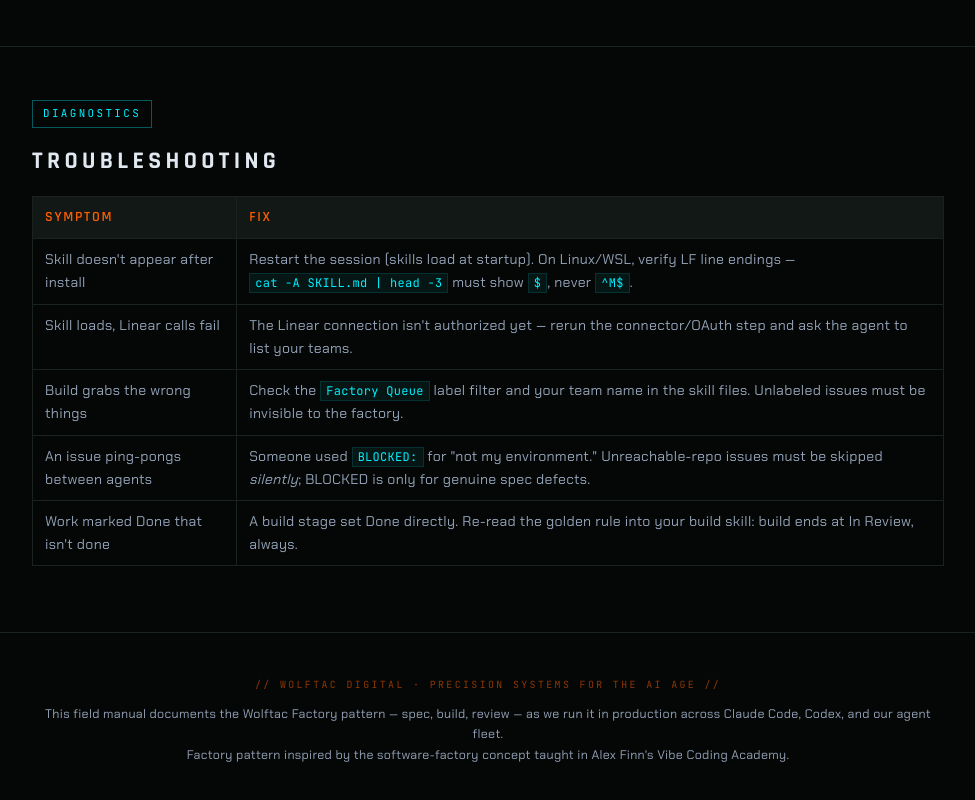
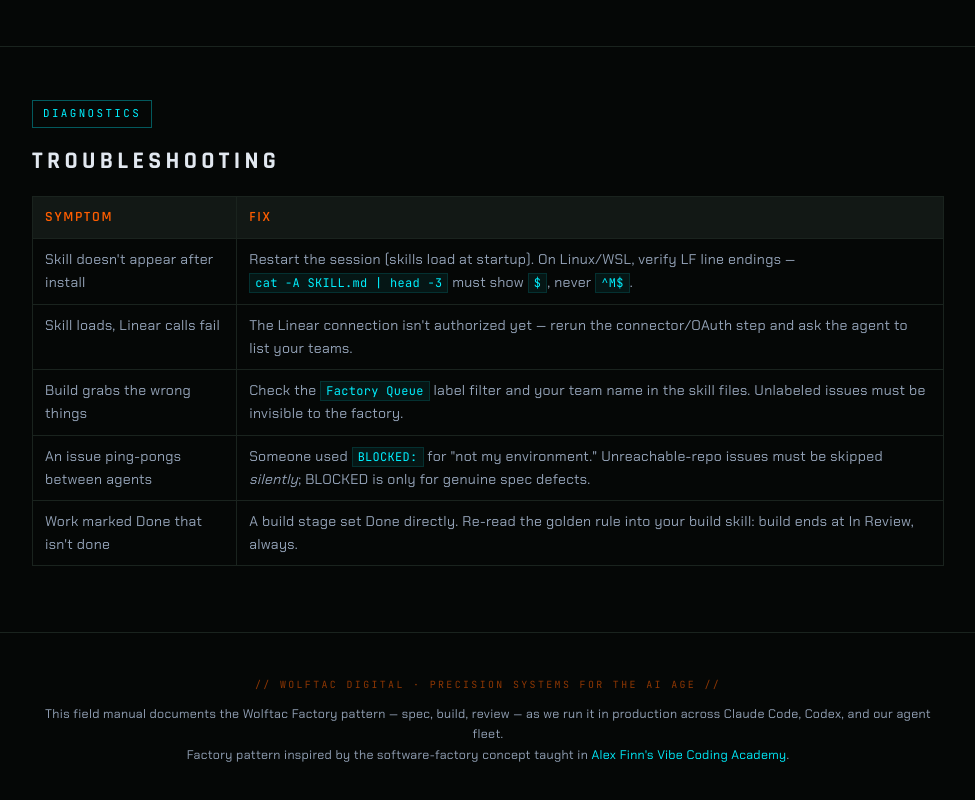
Before and after one commit to WolftacDigital/wolftac-factory, a plain HTML site: page share/build-your-own-agent-factory.html in a window 1280 px wide. Shown: the part 7315-8115 px from the top of the page, without its empty margins (152-1127 px from the left). Drawn offline with Linux system fonts and the light colour scheme.

Commit message:
Field manual: link Alex Finn's Vibe Coding Academy credit to affiliate URL
Co-Authored-By: Claude Sonnet 5 <noreply@anthropic.com>

```diff
--- a/share/build-your-own-agent-factory.html
+++ b/share/build-your-own-agent-factory.html
@@ -607,7 +607,7 @@ the code during a PASS.</pre>
 <footer>
   <div class="wrap">
     <span class="mono">// Wolftac Digital · Precision Systems for the AI Age //</span>
-    <p>This field manual documents the Wolftac Factory pattern — spec, build, review — as we run it in production across Claude Code, Codex, and our agent fleet.<br>Factory pattern inspired by the software-factory concept taught in Alex Finn's Vibe Coding Academy.</p>
+    <p>This field manual documents the Wolftac Factory pattern — spec, build, review — as we run it in production across Claude Code, Codex, and our agent fleet.<br>Factory pattern inspired by the software-factory concept taught in <a href="https://www.skool.com/vibe-coding-academy/about?ref=5b994bcf8c0c4c53a3da846dfbdcdf9c" target="_blank" rel="noopener">Alex Finn's Vibe Coding Academy</a>.</p>
   </div>
 </footer>
 
```
